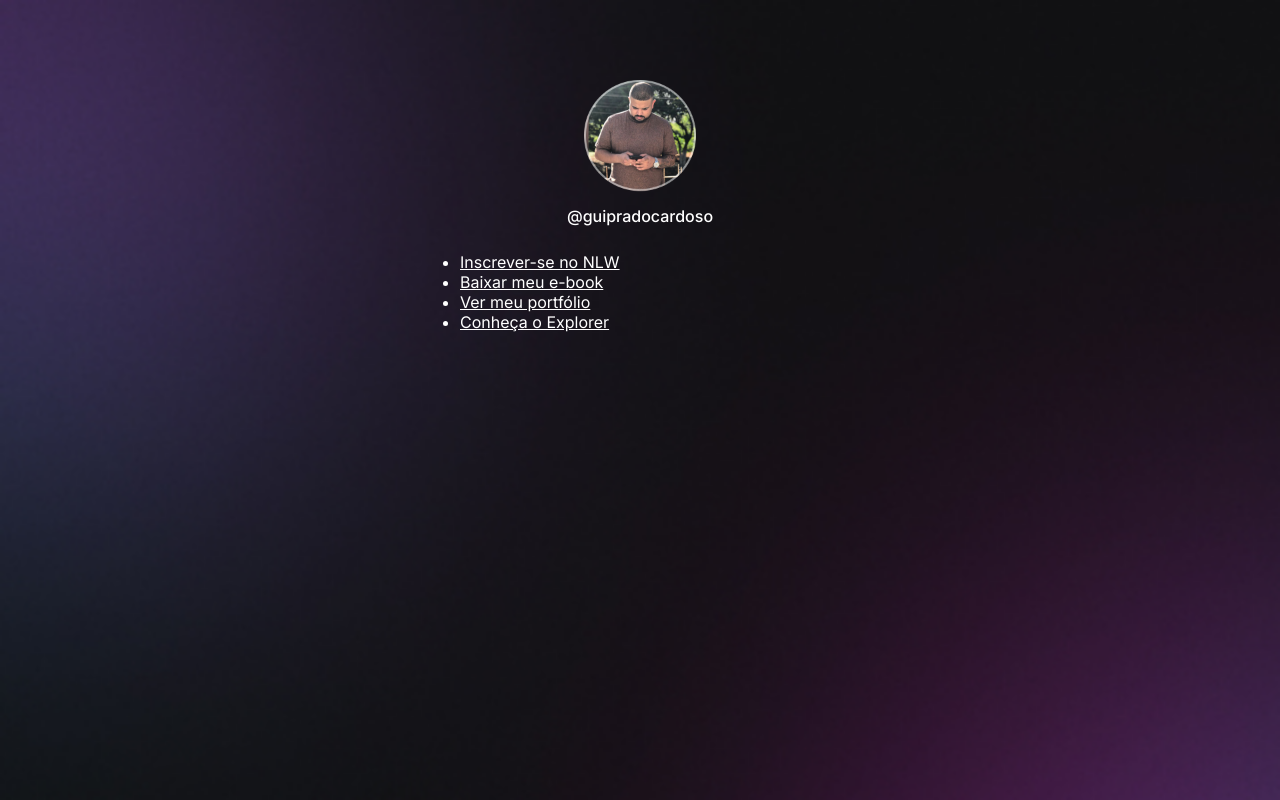
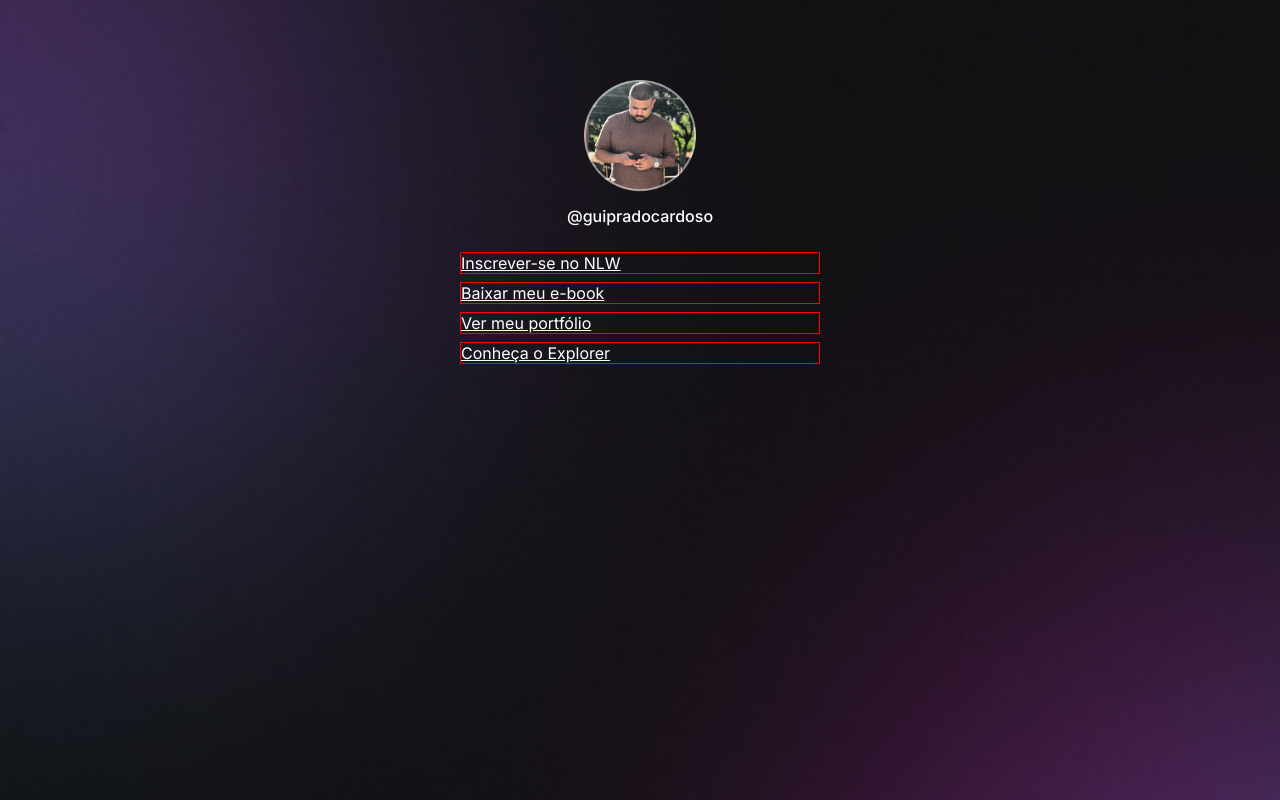
Before and after one commit to guipradocardoso/CursoDiscover, a plain HTML site: page index.html in a window 1280 px wide. Drawn offline with Linux system fonts and the light colour scheme.

Commit message:
Conhecendo o display Flex

```diff
--- a/style.css
+++ b/style.css
@@ -1,7 +1,7 @@
 * {
   margin: 0;
   padding: 0;
-  /*box-sizing: border-box;*/
+  box-sizing: border-box;
 }
 body {
   /*
@@ -45,3 +45,15 @@ body * {
   line-height: 24px;
   margin-top: 8px;
 }
+/* Lunks */
+ul {
+  list-style: none;
+
+  display: flex;
+  flex-direction: column;
+  gap: 8px;
+}
+ul li a {
+  display: flex;
+  border: 1px solid red;
+}
```
